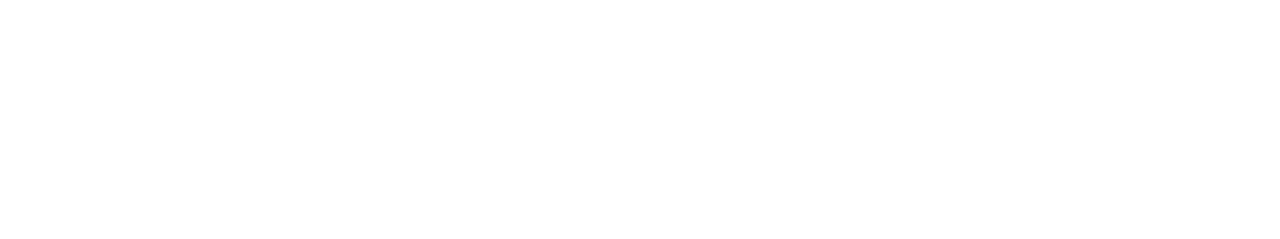
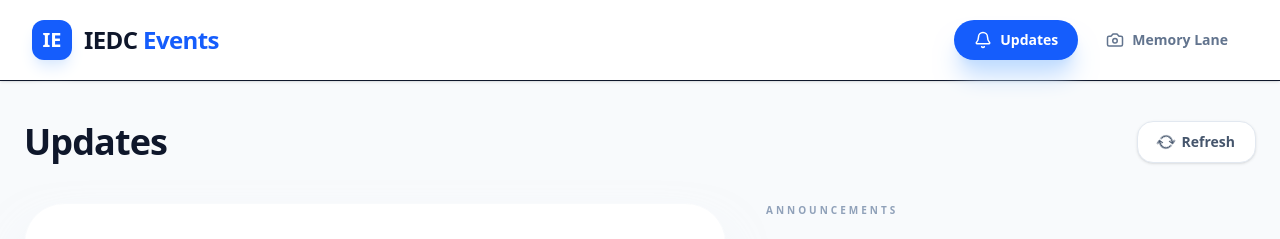
Before and after one commit to Risfal/iedc-web, a plain HTML site: page index.html in a window 1280 px wide. Shown: the top 239 px of the page. Drawn offline with Linux system fonts and the light colour scheme; the site is published under a folder, as on GitHub Pages, so addresses that start at the root find nothing.

Commit message:
Update index.html

```diff
--- a/index.html
+++ b/index.html
@@ -5,8 +5,8 @@
     <link rel="icon" type="image/svg+xml" href="/favicon.svg" />
     <meta name="viewport" content="width=device-width, initial-scale=1.0" />
     <title>react_js</title>
-    <script type="module" crossorigin src="/assets/index-Cno72mLL.js"></script>
-    <link rel="stylesheet" crossorigin href="/assets/index-Ckx3vWWd.css">
+    <script type="module" crossorigin src="assets/index-Cno72mLL.js"></script>
+    <link rel="stylesheet" crossorigin href="assets/index-Ckx3vWWd.css">
   </head>
   <body>
     <div id="root"></div>
```
